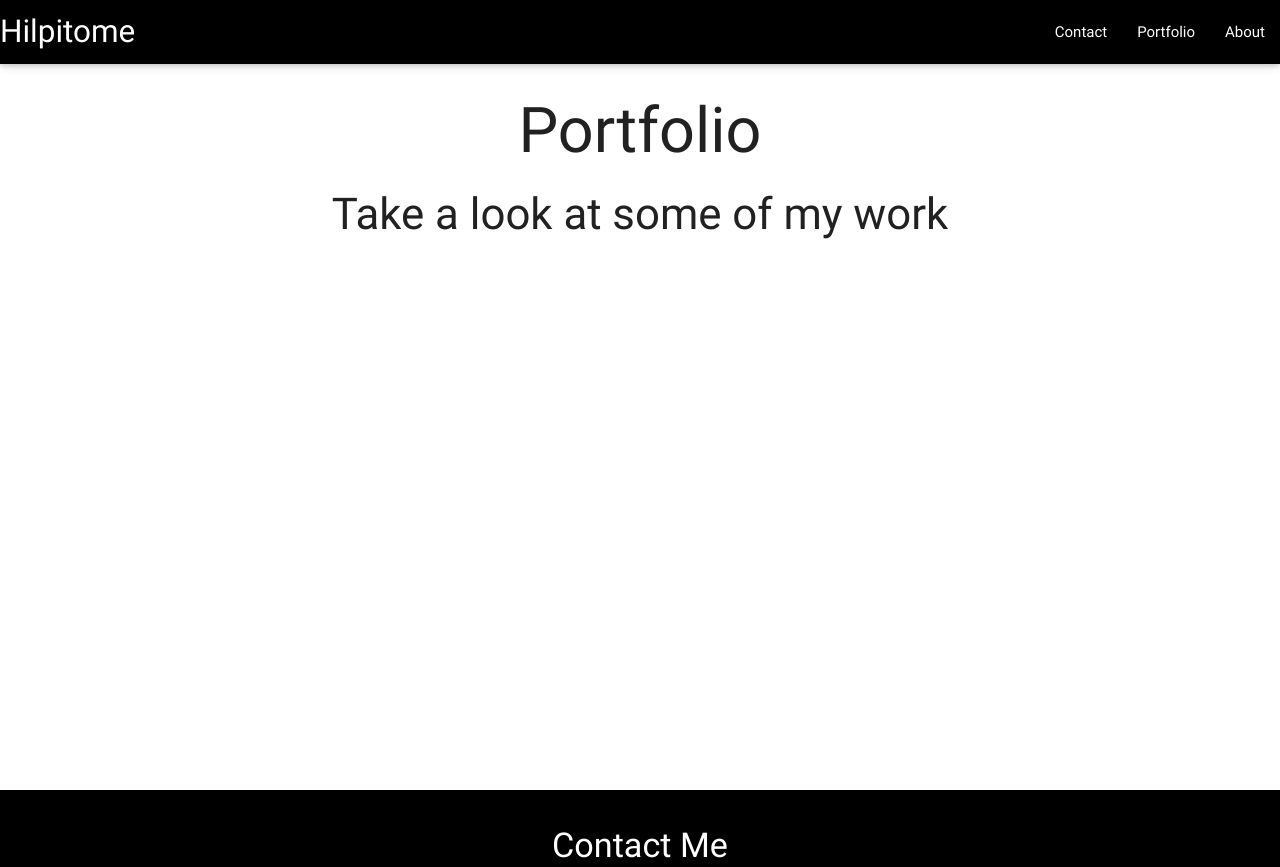
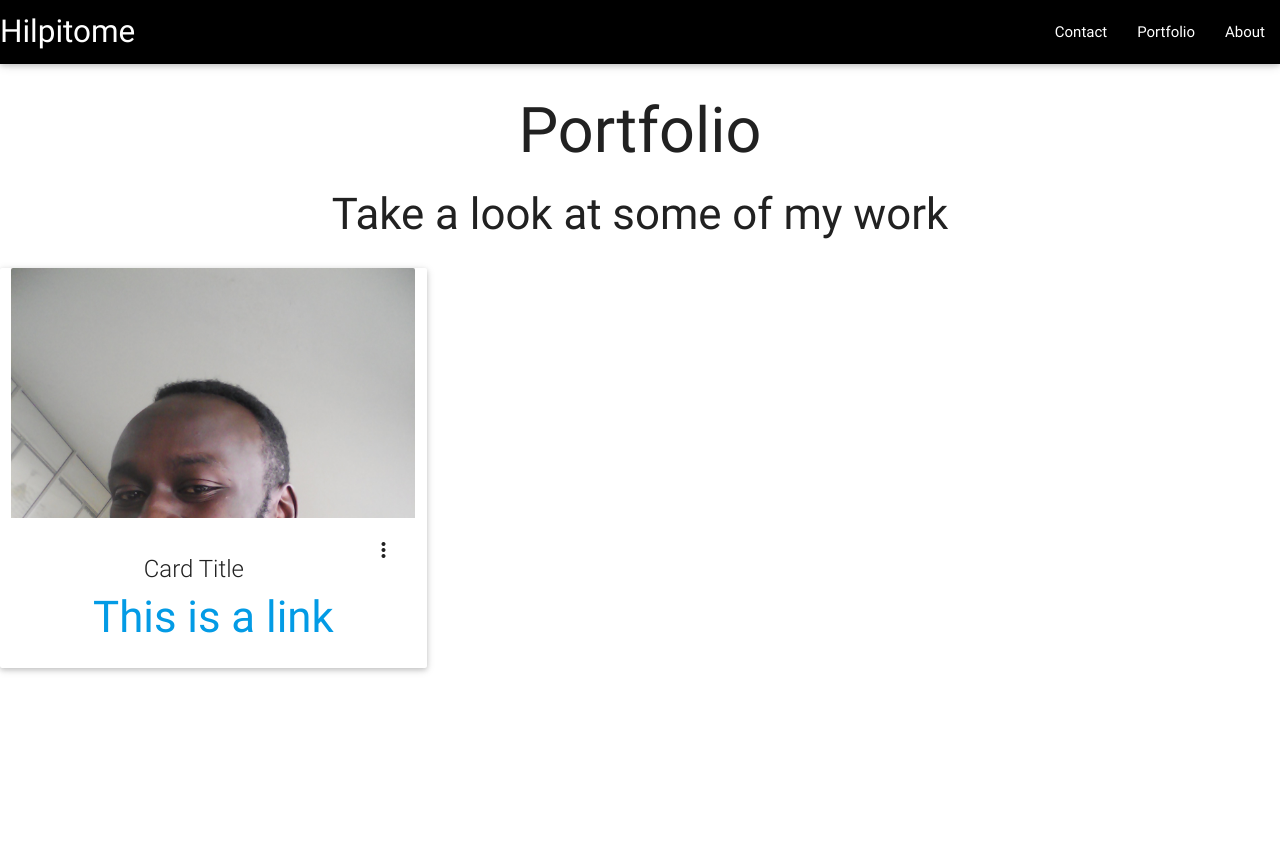
Before and after one commit to knoahg/hilpitome.github.io, a plain HTML site: page home.html in a window 1280 px wide. Shown: the top 867 px of the page. Drawn offline with nearby package versions, Linux system fonts and the light colour scheme; files whose address does not match are found by name.

Commit message:
created first card reveal div

```diff
--- a/home.html
+++ b/home.html
@@ -39,6 +39,22 @@
     <h1>Portfolio</h1>
 
     <h3>Take a look at some of my work<h3>
+    <div class="row">
+      <div class="col s4 card medium">
+    <div class="card-image waves-effect waves-block waves-light">
+      <img class="activator" src="images/hila.jpg">
+    </div>
+    <div class="card-content">
+      <span class="card-title activator grey-text text-darken-4">Card Title<i class="material-icons right">more_vert</i></span>
+      <p><a href="#">This is a link</a></p>
+    </div>
+
+      <div class="card-reveal">
+        <span class="card-title grey-text text-darken-4">Card Title<i class="material-icons right">close</i></span>
+        <p>Here is some more information about this product that is only revealed once clicked on.</p>
+      </div>
+    </div>
+  </div>
 
     <div id="abt" class="about">
     <h1 class="animated zoomInDown" >I dream logic</h1>
--- a/main.css
+++ b/main.css
@@ -25,13 +25,13 @@
 
 }
 
-.picbig{
+/*.picbig{
   position: fixed;
   height: 0px;
   -webkit-transition:height 0.3s linear 0s;
   transition:height 1s linear 0s;
   z-index: inherit;
-}
+}*/
 
 .pic:hover + .picbig{
   height: 500px;
@@ -40,7 +40,7 @@
 
 .portfolio {
 	text-align: center;
-	height: 500px;
+
 
 }
 .about {
```
Also changed, not shown: index.html (+1 -1 lines).
